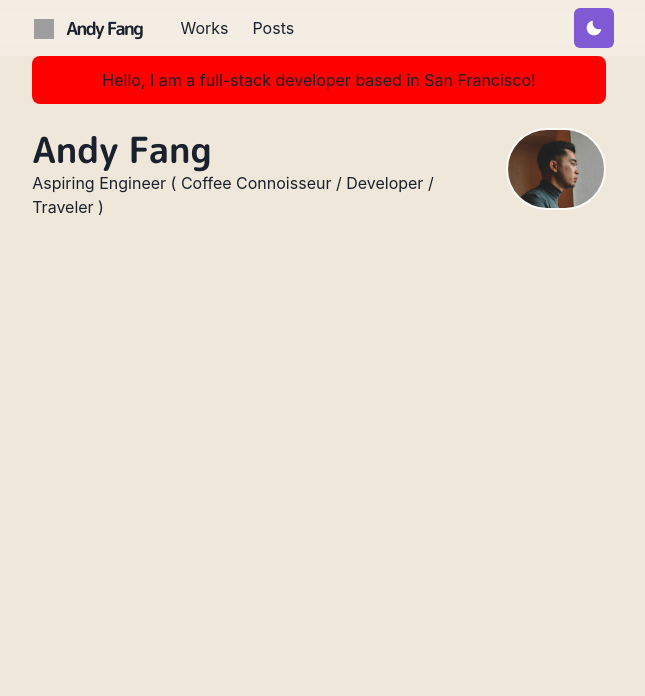
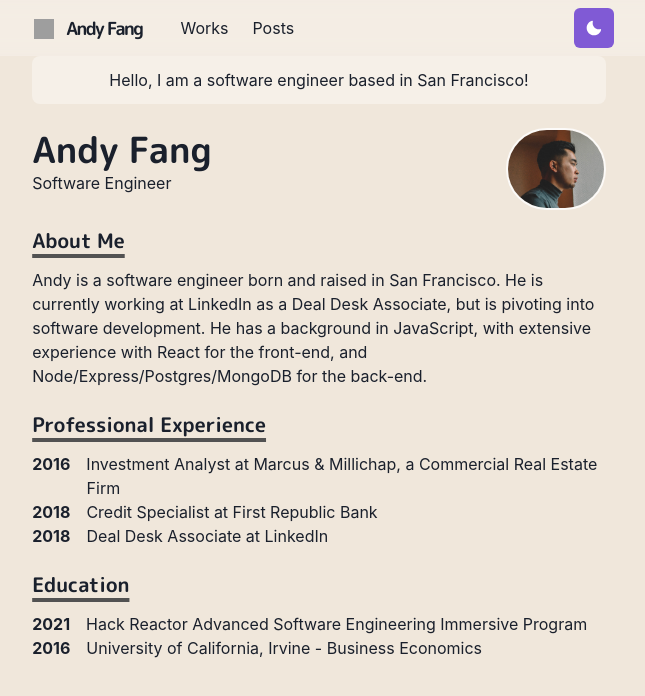
Before and after one commit to fang-andy/portfolio, a Next.js app: page / in a window 1280 px wide. Shown: the top 696 px of the page, without its empty margins (321-966 px from the left). Built offline with nearby package versions, Linux system fonts and the light colour scheme; grey boxes are pictures that could not be loaded.

Commit message:
created bio and added sections to the main page

```diff
--- /dev/null
+++ b/components/bio.js
@@ -0,0 +1,12 @@
+import { Box } from '@chakra-ui/react'
+import styled from '@emotion/styled'
+
+export const BioSection = styled(Box)`
+  padding-left: 3.4em;
+  text-indent: -3.4em;
+`
+
+export const BioYear = styled.span`
+  font-weight: bold;
+  margin-right: 1em;
+`
--- /dev/null
+++ b/components/paragraph.js
@@ -0,0 +1,8 @@
+import styled from '@emotion/styled'
+
+const Paragraph = styled.p`
+  text-align: justify;
+  text-indent: 1em;
+`
+
+export default Paragraph
--- /dev/null
+++ b/components/section.js
@@ -0,0 +1,21 @@
+import { motion } from 'framer-motion'
+import { chakra, shouldForwardProp } from '@chakra-ui/react'
+
+const StyledDiv = chakra(motion.div, {
+  shouldForwardProp: (prop) => {
+    return shouldForwardProp(prop) || prop === 'transition'
+  }
+})
+
+const Section = ({ children, delay = 0 }) => (
+  <StyledDiv
+    initial={{ y: 10, opacity: 0 }}
+    animate={{ y: 0, opacity: 1 }}
+    transition={{ duration: 0.8, delay }}
+    mb={6}
+  >
+    {children}
+  </StyledDiv>
+)
+
+export default Section
--- a/pages/index.js
+++ b/pages/index.js
@@ -1,10 +1,25 @@
-import { Container, Heading, Box, Image } from '@chakra-ui/react'
+import {
+  Container,
+  Heading,
+  Box,
+  Image,
+  useColorModeValue
+} from '@chakra-ui/react'
+import Section from '../components/section'
+import Paragraph from '../components/paragraph'
+import { BioSection, BioYear } from '../components/bio'
 
 const Page = () => {
   return (
     <Container>
-      <Box borderRadius="lg" bg="red" p={3} mb={6} align="center">
-        Hello, I am a full-stack developer based in San Francisco!
+      <Box
+        borderRadius="lg"
+        bg={useColorModeValue('whiteAlpha.500', 'whiteAlpha.200')}
+        p={3}
+        mb={6}
+        align="center"
+      >
+        Hello, I am a software engineer based in San Francisco!
       </Box>
 
       <Box display={{ md: 'flex' }}>
@@ -12,7 +27,7 @@ const Page = () => {
           <Heading as="h2" variant="page-title">
             Andy Fang
           </Heading>
-          <p> Aspiring Engineer ( Coffee Connoisseur / Developer / Traveler )</p>
+          <p> Software Engineer </p>
         </Box>
         <Box
           flexShrink={0}
@@ -32,6 +47,47 @@ const Page = () => {
           />
         </Box>
       </Box>
+
+      <Section delay={0.1}>
+        <Heading as="h3" variant="section-title">
+          About Me
+        </Heading>
+        <p>Andy is a software engineer born and raised in San Francisco.
+          He is currently working at LinkedIn as a Deal Desk Associate, but is pivoting into software development.
+          He has a background in JavaScript, with extensive experience with React for the front-end, and
+          Node/Express/Postgres/MongoDB for the back-end.</p>
+      </Section>
+
+      <Section delay={0.2}>
+        <Heading as="h3" variant="section-title">
+          Professional Experience
+        </Heading>
+        <BioSection>
+          <BioYear>2016</BioYear>
+          Investment Analyst at Marcus & Millichap, a Commercial Real Estate Firm
+        </BioSection>
+        <BioSection>
+          <BioYear>2018</BioYear>
+          Credit Specialist at First Republic Bank
+        </BioSection>
+        <BioSection>
+          <BioYear>2018</BioYear>
+          Deal Desk Associate at LinkedIn
+        </BioSection>
+      </Section>
+      <Section delay={0.2}>
+        <Heading as="h3" variant="section-title">
+          Education
+        </Heading>
+        <BioSection>
+          <BioYear>2021</BioYear>
+          Hack Reactor Advanced Software Engineering Immersive Program
+        </BioSection>
+        <BioSection>
+          <BioYear>2016</BioYear>
+          University of California, Irvine - Business Economics
+        </BioSection>
+      </Section>
     </Container>
   )
 }
```
